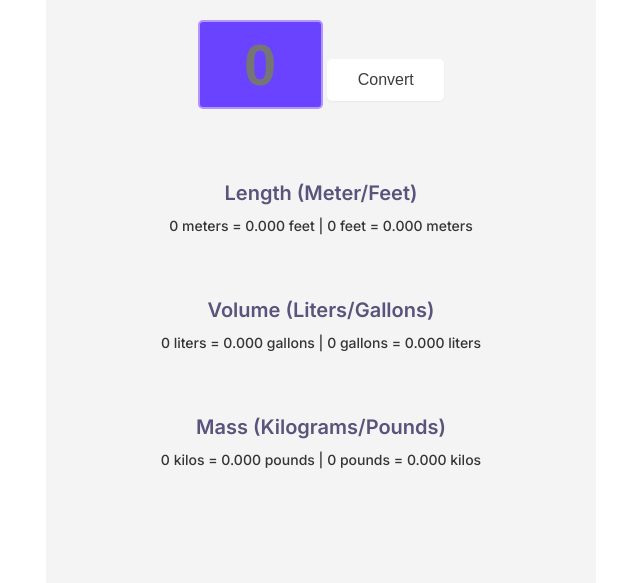
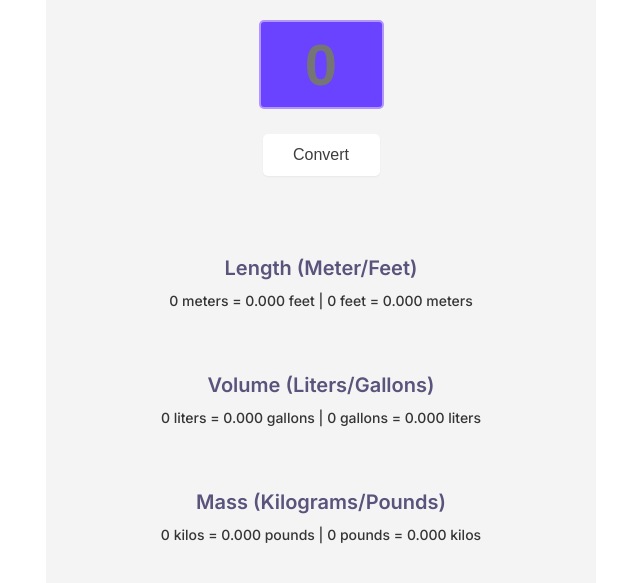
Before and after one commit to hhdg1515/unit-convertor, a website built with Vite: page index.html in a window 1280 px wide. Shown: the part 177-760 px from the top of the page, without its empty margins (319-959 px from the left). Built offline with nearby package versions, Linux system fonts and the light colour scheme.

Commit message:
Update index.html

```diff
--- a/index.html
+++ b/index.html
@@ -12,7 +12,9 @@
         <section id="container">
             <header>
                 <h1>Metric/Imperial Unit Conversion</h1>
-                <input id="input" type="text" placeholder="0" pattern="[0-9]+" required>
+                <div class="inputfield">
+                    <input id="input" type="text" placeholder="0" pattern="[0-9]+" required>
+                </div>
                 <button id="convert-btn">Convert</button>
             </header>
             <main>
```
